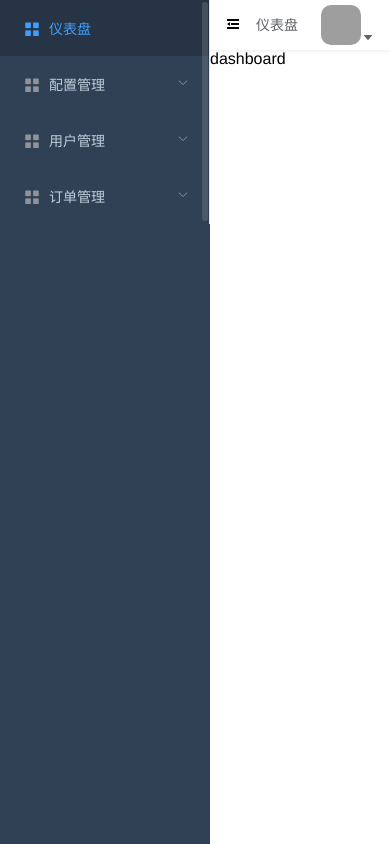
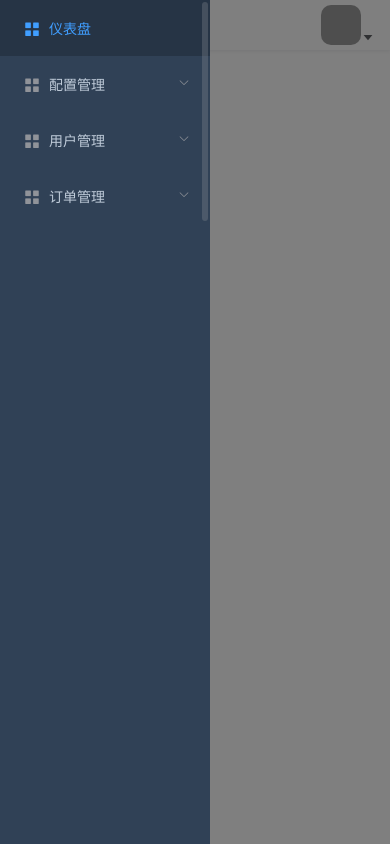
Before and after one commit to LeadChenyi/vue-admin-template, a Vue app: page /dashboard in a window 390 px wide. Built offline with nearby package versions, Linux system fonts and the light colour scheme; grey boxes are pictures that could not be loaded.

Commit message:
移动屏模型检测

```diff
--- a/src/common/utils.js
+++ b/src/common/utils.js
@@ -0,0 +1,38 @@
+export default {
+    debounce(callback, delay = 1000) {// 防抖函数
+        let timer = null;
+        return function () {
+            clearTimeout(timer);
+            timer = setTimeout(callback, delay);
+        }
+    },
+    throttle(callback, delay = 1000) {// 节流函数
+        let timer = null;
+        return function () {
+            if (timer) {
+                return;
+            }
+            clearTimeout(timer);
+            timer = setTimeout(function () {
+                callback && callback();
+                timer = null;
+            }, delay);
+        }
+    },
+    isMobileOrMiniClient(limitWidth = 1024) {// 移动屏模型检测
+        if (
+            navigator.userAgent.match(
+                /(phone|pad|pod|iPhone|iPod|ios|iPad|Android|Mobile|BlackBerry|IEMobile|MQQBrowser|JUC|Fennec|wOSBrowser|BrowserNG|WebOS|Symbian|Windows Phone)/i
+            )
+        ) {
+            return true;
+        }
+
+        let clientWidth = document.body.clientWidth || document.documentElement.clientWidth
+        if (clientWidth <= limitWidth) {
+            return true;
+        }
+
+        return false
+    },
+}
--- a/src/layout/index.vue
+++ b/src/layout/index.vue
@@ -6,7 +6,14 @@
             'index-layout--collapse': isCollapse,
         }"
     >
-        <!-- <div class="index-mask"></div> -->
+        <template v-if="isMobile">
+            <div
+                class="index-mask"
+                :hidden="isCollapse"
+                @click="closeCollapse"
+            ></div>
+        </template>
+
         <index-sidebar></index-sidebar>
         <div class="index-container">
             <index-navbar></index-navbar>
@@ -30,13 +37,15 @@ export default {
         IndexSidebar,
         IndexNavbar,
     },
-    data() {
-        return {
-            isMobile: false,
-        };
+    created() {
+        let mobileStatus = this.$utils.isMobileOrMiniClient();
+        this.$store.dispatch("app/setMobile", mobileStatus);
     },
     beforeMount() {
-        window.addEventListener("resize", this.onWindowResize);
+        window.addEventListener(
+            "resize",
+            this.$utils.debounce(this.onWindowResize)
+        );
     },
     beforeDestroy() {
         window.removeEventListener("resize", this.onWindowResize);
@@ -44,16 +53,24 @@ export default {
     methods: {
         onWindowResize() {
             const rect = document.body.getBoundingClientRect();
+            let mobileStatus;
             if (rect.width <= 1024) {
-                this.isMobile = true;
+                mobileStatus = true;
             } else {
-                this.isMobile = false;
+                mobileStatus = false;
             }
+            this.$store.dispatch("app/setMobile", mobileStatus);
+        },
+        closeCollapse() {
+            this.$store.dispatch("app/setCollapse", true);
         },
     },
     computed: {
         isCollapse() {
             return this.$store.getters["app/getCollapse"];
+        },
+        isMobile() {
+            return this.$store.getters["app/getMobile"];
         },
     },
 };
@@ -102,11 +119,15 @@ export default {
     display: flex;
     align-items: center;
 }
+.index-sidebar .el-menu {
+    border-right: none !important;
+}
 .index-navbar-collapse {
     height: 100%;
     line-height: 50px;
     padding: 0px 15px;
     display: inline-block;
+    cursor: pointer;
 }
 .index-navbar-breadcrumb {
     flex: 1;
@@ -140,4 +161,11 @@ export default {
     visibility: hidden;
     display: inline-block;
 }
+
+/* 移动端模式 */
+.index-layout--mobile .index-sidebar {
+}
+.index-layout--mobile .index-container {
+    margin-left: 64px;
+}
 </style>
--- a/src/main.js
+++ b/src/main.js
@@ -9,6 +9,8 @@ import store from '@/store'
 import Api from '@/api/axios/index.js'
 Vue.prototype.$api = Api;
 
+import Utils from '@/common/utils.js'
+Vue.prototype.$utils = Utils;
 
 import ElementUI from 'element-ui'
 import 'element-ui/lib/theme-chalk/index.css'
--- a/src/store/modules/app.js
+++ b/src/store/modules/app.js
@@ -3,6 +3,7 @@ export default {
     state: {
         message: '',
         isCollapse: false,
+        isMobile: false
     },
     getters: {
         getMessage(state) {
@@ -10,6 +11,9 @@ export default {
         },
         getCollapse(state) {
             return state.isCollapse;
+        },
+        getMobile(state) {
+            return state.isMobile;
         },
     },
     mutations: {
@@ -19,6 +23,9 @@ export default {
         SET_COLLAPSE(state, payload) {
             state.isCollapse = payload;
         },
+        SET_MOBILE(state, payload) {
+            state.isMobile = payload;
+        },
     },
     actions: {
         setMessage({ commit }, payload) {
@@ -27,5 +34,8 @@ export default {
         setCollapse({ commit }, payload) {
             commit('SET_COLLAPSE', payload)
         },
+        setMobile({ commit }, payload) {
+            commit('SET_MOBILE', payload)
+        },
     }
 }
```
Also changed, not shown: 1 other file (tests, documents, lock files or other folders).
